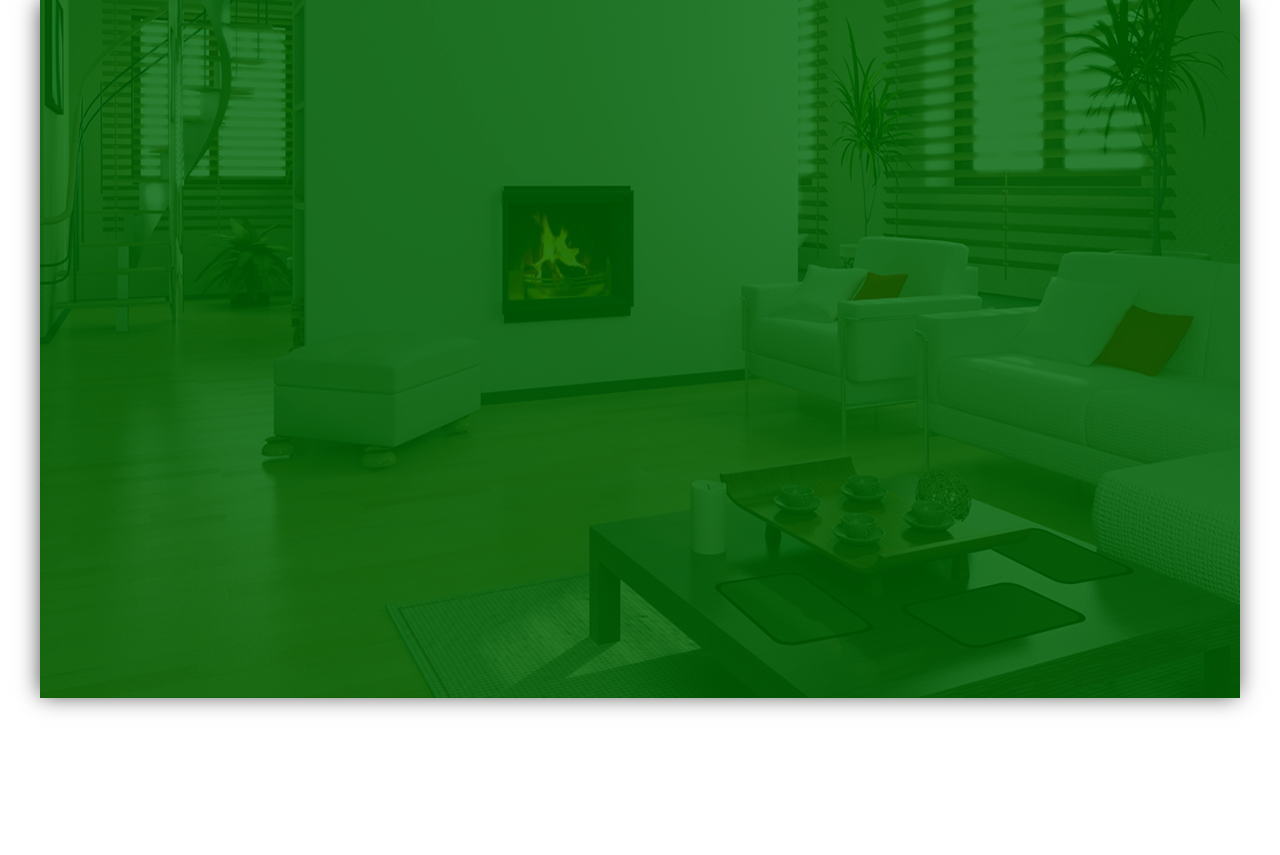
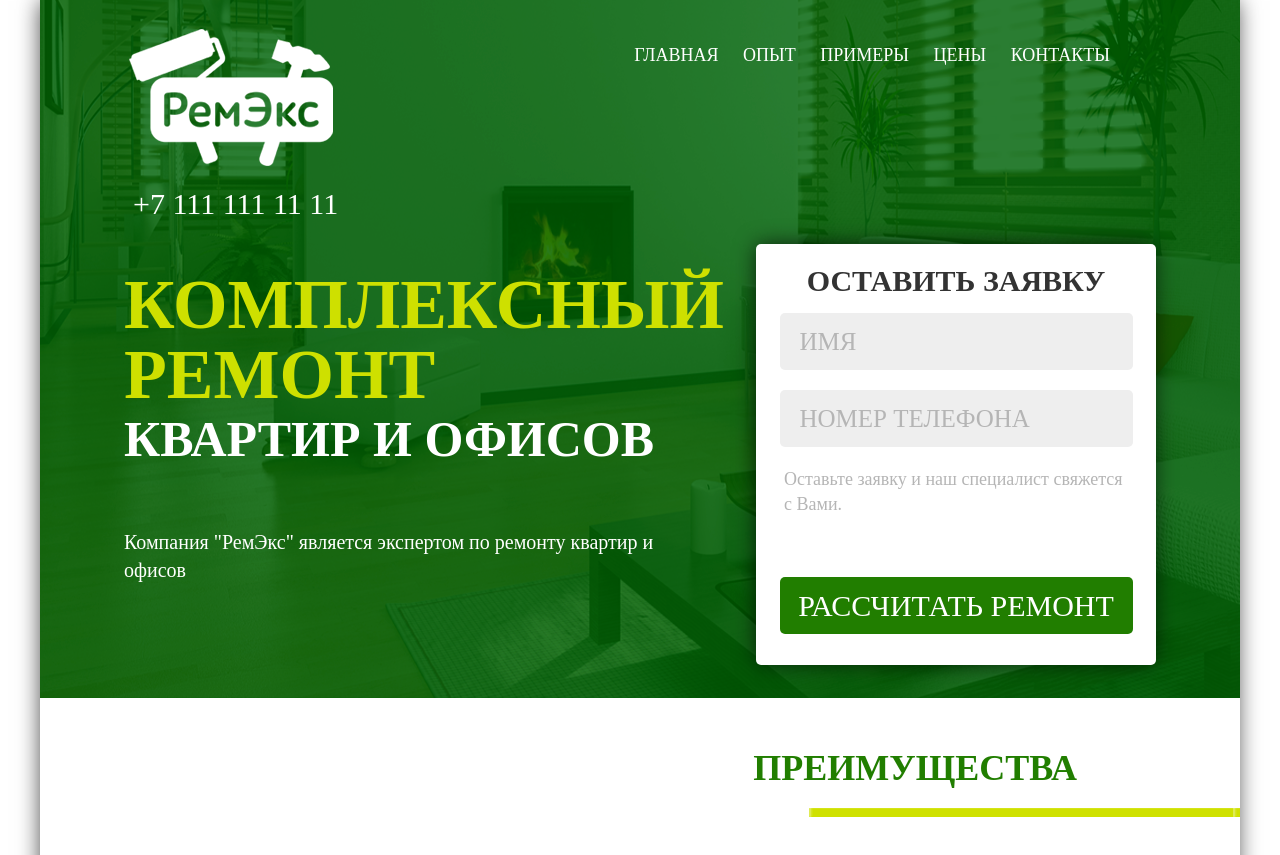
Before and after one commit to YNkl/RemEks, a plain HTML site: page index.html in a window 1280 px wide. Shown: the top 855 px of the page. Before the commit the page ends 800 px from the top, so only its background shows below. Drawn offline with Linux system fonts and the light colour scheme; a web font is replaced by a local one.

Commit message:
New header

```diff
--- a/css/styles.css
+++ b/css/styles.css
@@ -13,13 +13,216 @@ A{
 A:hover{
     text-decoration: none;
 }
+input,
+input:active,
+input:focus {
+    outline: none;
+}
+
+li:after {
+    background: url(images/tick.png);
+    width: 55px;
+    height: 41px;
+    margin-left: 40px;
+}
+li {
+    list-style-type: none;
+}
 
 #mainPage {
     margin: 0 auto;
     width: 1200px;
-    height: 698px;
-    background: url(images/headerBG.png);
+    height: 3800px;
     -webkit-box-shadow: -1px -1px 22px -2px rgba(0, 0, 0, 0.75);
     -moz-box-shadow: -1px -1px 22px -2px rgba(0, 0, 0, 0.75);
     box-shadow: -1px -1px 22px -2px rgba(0, 0, 0, 0.75);
 }
+
+#head {
+    width: 1200px;
+    height: 698px;
+    background: url(images/headerBG.png);
+    position: relative;
+}
+
+#head #logo {
+    background: url(images/logo.png);
+    width: 204px;
+    height: 137px;
+    position: absolute;
+    left: 89px;
+    top: 29px;
+}
+
+#utp{
+    width: 531px;
+    height: 363px;
+    text-align: left;
+    position: absolute;
+    top: 270px;
+    left: 84px;
+}
+
+#utp h2{
+    margin: 0;
+    color: #cee000;
+    color: #cee000;
+    font: 900 70px 'PT Sans';
+    line-height: 1;
+}
+#utp h3{
+    color: #ffffff;
+    font: 900 50px 'PT Sans';
+    margin: 0;
+}
+#utp span{
+    font: 400 20px / 28px 'Myriad Pro';
+    color: #ffffff;
+    margin-top: 60px;
+    display: block;
+}
+
+#number{
+    font: 400 30px / 22px 'Myriad Pro';
+    color: #ffffff;
+    position: absolute;
+    left: 93px;
+    top: 193px;
+}
+
+#navMenu{
+    top: 44px;
+    margin: 0;
+    font: 400 18px / 22px 'Myriad Pro';
+    color: #ffffff;
+    position: absolute;
+    right: 110px;
+}
+
+#navMenu li{
+    display: inline-block;
+    margin-right: 20px;
+}
+#navMenu:last-child{
+    background-color: #1b1b1b;
+    margin-right: 0px;
+}
+
+#application{
+    width: 400px;
+    height: 421px;
+    text-align: center;
+    background-color: #ffffff;
+    border-radius: 5px;
+    -webkit-box-shadow: -1px -1px 22px -2px rgba(0, 0, 0, 0.75);
+    -moz-box-shadow: -1px -1px 22px -2px rgba(0, 0, 0, 0.75);
+    box-shadow: -1px -1px 22px -2px rgba(0, 0, 0, 0.75);
+    position: absolute;
+    right: 84px;
+    top: 244px;
+}
+
+#application label {
+    font: 400 30px 'Myriad Pro';
+    margin: 20px 20;
+    margin-top: 20px;
+    font-weight: 600;
+}
+
+#application p {
+    font: 400 18px / 25px 'Myriad Pro';
+    text-align: left;
+    margin: 10px 28px;
+    color: #b5b5b5;
+}
+
+#head input{
+    background: none;
+    border-radius: 5px;
+    width: 353px;
+    height: 57px;
+    background-color: #eeeeee;
+    font: 400 20px / 25px 'Myriad Pro';
+    color: #b5b5b5;
+    border: none;
+    margin: 10px 10px;
+    font-size: 25px;
+    padding-left: 20px;
+}
+#head input[type="submit"]{
+    background-color: #217e00;
+    height: 57px;
+    width: 353px;
+    color: #ffffff;
+    margin-top: 50px;
+    font: 400 30px 'Myriad Pro';
+    padding: 0;
+}
+
+.yellowLine{
+    width: 431px;
+    height: 9px;
+    background: url(images/yellowLine.png);
+    right: 0px;
+    position: absolute;
+}
+
+#advantages{
+    position: relative;
+    width: 1200px;
+    height: 784px;
+}
+#advantages h1 {
+    font: 700 36px / 80px 'PT Sans';
+    color: #217e00;
+    margin: 0;
+    text-align: right;
+    margin-right: 163px;
+    margin-top: 30px;
+}
+#advantages .yellowLine {
+}
+#advantages ul {
+    position: absolute;
+    right: 165px;
+    top: 130px;
+    font:400 36px 'Myriad Pro';
+    color: #006009;
+    text-align: right;
+    width: 700px;
+    height: 459px;
+}
+#advantages li {
+    margin: 40px 0px;
+}
+#advantages #lenya {
+    position: absolute;
+    background: url(images/lenya.png);
+    width: 399px;
+    height: 581px;
+    bottom: 0px;
+    left: 84px;
+    z-index: 2;
+}
+#advantages #bottomBG {
+    width: 871px;
+    height: 164px;
+    background: url(images/botLine.png);
+    right: 0px;
+    position: absolute;
+    bottom: 0px;
+    font: 400 36px 'PT Sans';
+    text-align: left;
+    padding-left: 135px;
+    padding-top: 30px;
+    padding-right: 50px;
+    color: #ffffff;
+}
+.bottomLine {
+    background: url(images/bottomLine.png);
+    width: 1200px;
+    height: 14px;
+    position: absolute;
+    bottom: 0;
+    z-index: 3;
+}
--- a/index.html
+++ b/index.html
@@ -21,7 +21,47 @@
 
 <body>
     <div id="mainPage">
+        <header id="head">
+           <div id="logo">
 
+           </div>
+           <span id = "number">+7 111 111 11 11</span>
+           <div id ="utp">
+               <h2>КОМПЛЕКСНЫЙ РЕМОНТ</h2>
+               <h3>КВАРТИР И ОФИСОВ</h3>
+               <span>Компания "РемЭкс" является экспертом по ремонту квартир и офисов</span>
+           </div>
+           <ul id = "navMenu">
+               <li>ГЛАВНАЯ</li>
+               <li>ОПЫТ</li>
+               <li>ПРИМЕРЫ</li>
+               <li>ЦЕНЫ</li>
+               <li>КОНТАКТЫ</li>
+           </ul>
+            <form action="GET" id="application">
+                <label>ОСТАВИТЬ ЗАЯВКУ</label>
+                <input type="text" value="ИМЯ">
+                <input type="text" value="НОМЕР ТЕЛЕФОНА">
+                <p>Оставьте заявку и наш специалист свяжется с Вами.</p>
+                <input type="submit" value="РАССЧИТАТЬ РЕМОНТ">
+            </form>
+        </header>
+        <div id="advantages">
+            <h1>ПРЕИМУЩЕСТВА</h1>
+            <div class="yellowLine">
+
+            </div>
+            <ul>
+                <li>Широчайший сперкт услуг, ремонтные работы любой сложности</li>
+                <li>Доступные цены на все виды ремонта</li>
+                <li>Поэтапная оплата</li>
+                <li>Выезд и смета бесплатно</li>
+                <li>Гарантия 3 года</li>
+            </ul>
+            <div id="lenya"></div>
+            <div id="bottomBG"><b>Леонид</b> - основатель компании "РемЭкс" опыт ремотных работ <b>более 15 лет</b></div>
+            <div class="bottomLine"></div>
+        </div>
     </div>
 </body>
 
```
Also changed, not shown: css/images/botLine.png (added), css/images/bottomLine.png (added), css/images/he.png (added), css/images/lenya.png (added), css/images/logo.png (added), css/images/tick.png (added), css/images/yellowLine.png (added).
